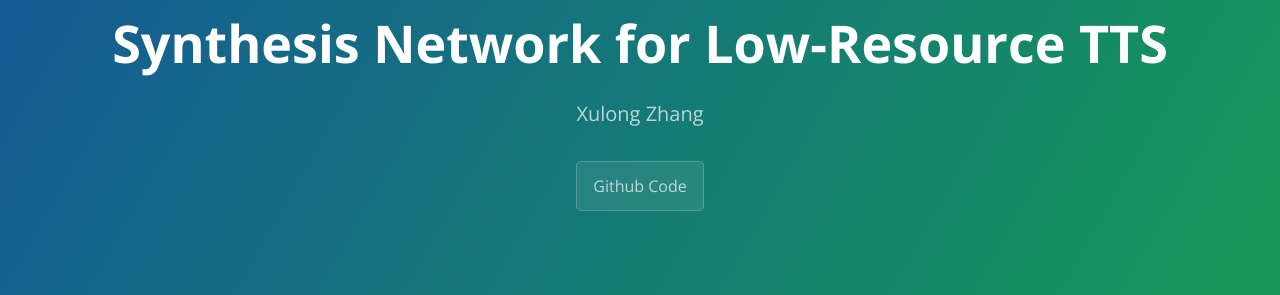
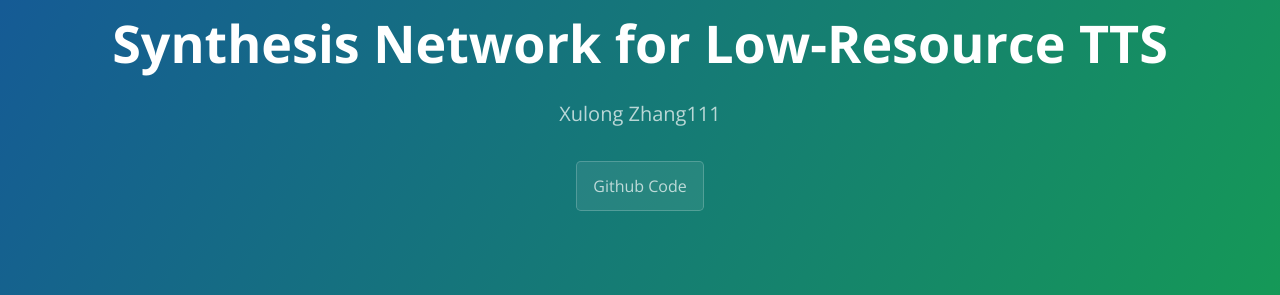
Before and after one commit to yvetteteng/AAVC, a Jekyll site: the page built from index.md, in a window 1280 px wide and 900 px high. Shown: the part 154-449 px from the top of the window. Built offline with Jekyll 4.4.1, drawn with Linux system fonts in a browser that asks for light colours; our own code applies the rules of GitHub Pages for plain Markdown files.

Commit message:
Update _config.yml

```diff
--- a/_config.yml
+++ b/_config.yml
@@ -1,5 +1,5 @@
 title: Target Domain Adaptation Speech Synthesis Network for Low-Resource TTS
-description: Xulong Zhang
+description: Xulong Zhang111
 
 theme: jekyll-theme-cayman
 
```
